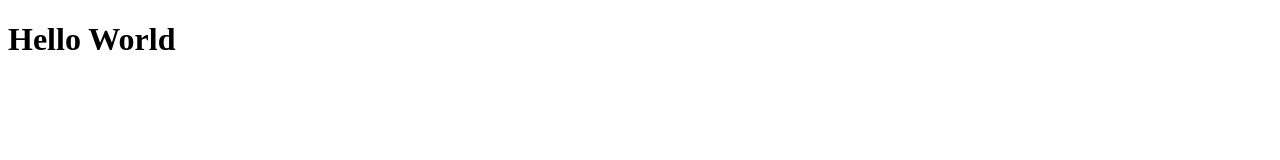
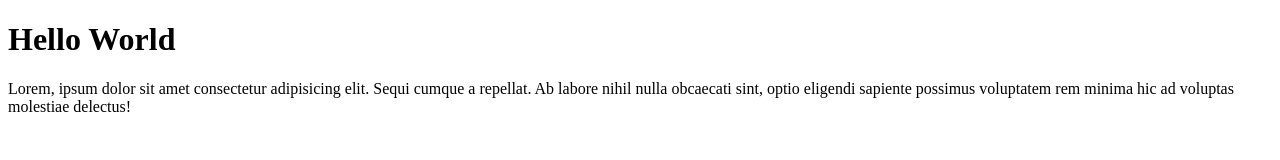
Before and after one commit to Mharvel13/githubM, a plain HTML site: page index.html in a window 1280 px wide. Drawn offline with Linux system fonts and the light colour scheme.

Commit message:
updated html

```diff
--- a/index.html
+++ b/index.html
@@ -7,6 +7,7 @@
 </head>
 <body>
     <h1>Hello World</h1>
+    <p>Lorem, ipsum dolor sit amet consectetur adipisicing elit. Sequi cumque a repellat. Ab labore nihil nulla obcaecati sint, optio eligendi sapiente possimus voluptatem rem minima hic ad voluptas molestiae delectus!</p>
 
 </body>
 </html>
```
